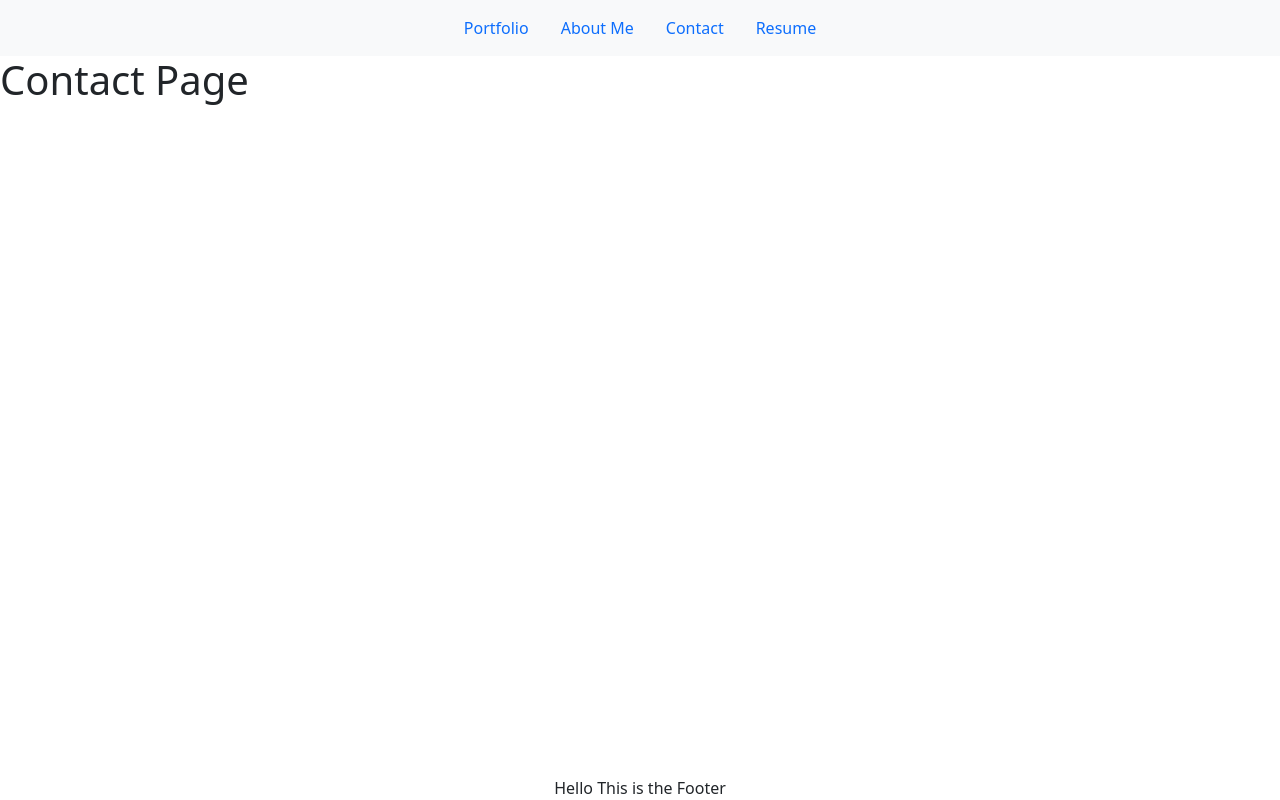
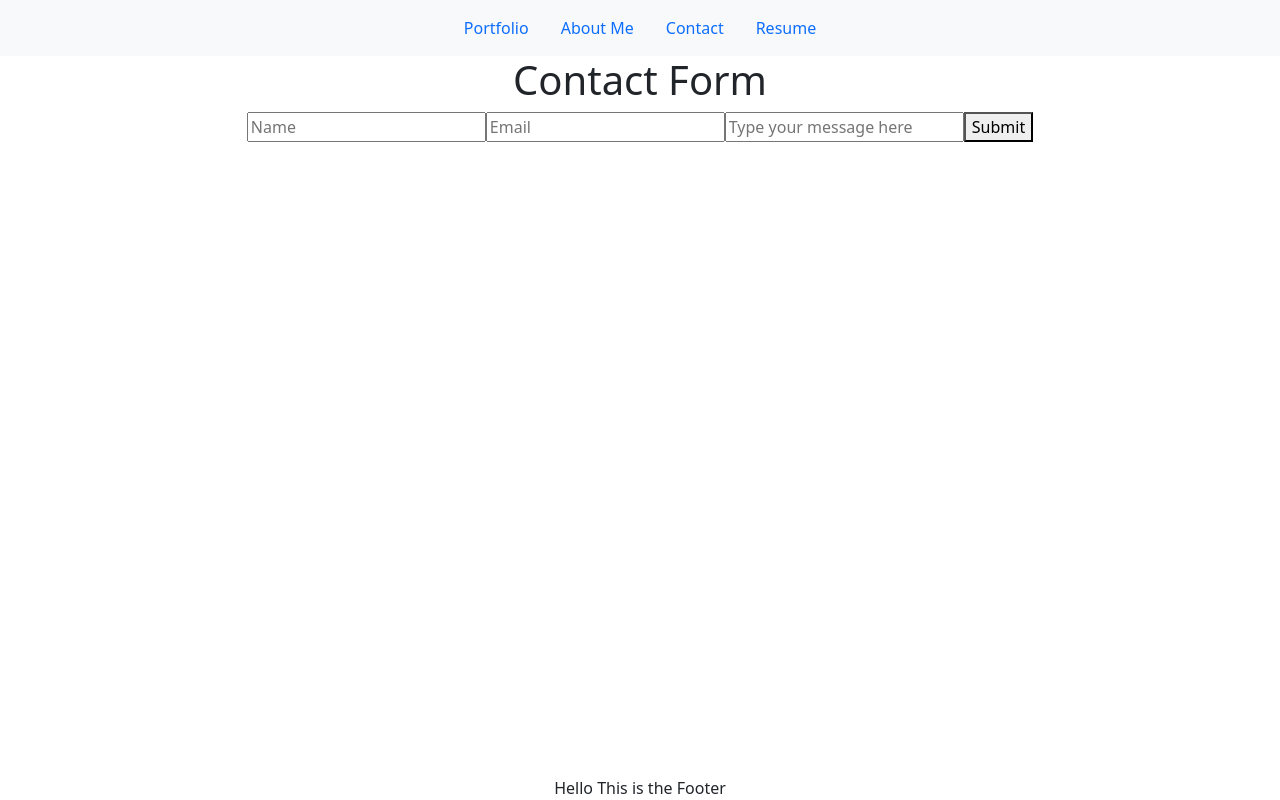
Before and after one commit to ThomasMunzar/Thomas_Portfolio-React, a React (Vite) app: page /contact in a window 1280 px wide. Built offline with nearby package versions, Linux system fonts and the light colour scheme.

Commit message:
added input fields for user, trying to figure out how to validate email

```diff
--- a/src/components/pages/Contact.jsx
+++ b/src/components/pages/Contact.jsx
@@ -1,10 +1,71 @@
 import { useState } from "react";
 
-export default function Contact() {
-    return (
-      <div>
-        <h1>Contact Page</h1>
+function Contact() {
+	const [name, setName] = useState('');
+	const [email, setEmail] = useState('');
+	const [message, setMessage] = useState('');
 
-      </div>
-    );
-  }
+
+
+	const handleInputChange = e => {
+		const { target } = e;
+		const inputType = target.name;
+		const inputValue = target.value;
+
+		// Based on the input type, we set the state of either email, username, and password
+		if (inputType === 'name') {
+			setName(inputValue);
+		} else if (inputType === 'email') {
+			setEmail(inputValue);
+		} else {
+			setMessage(inputValue);
+		}
+	};
+
+	const handleFormSubmit = e => {
+		e.preventDefault();
+		if(name === '' || email === '' || message === '') {
+			alert('Please fill in all fields');
+		}
+	}
+
+	return (
+		<div className="container text-center">
+			<h1>
+				Contact Form
+			</h1>
+			<form className="form" onSubmit={handleFormSubmit}>
+				<input
+					value={name}
+					name="name"
+					onChange={handleInputChange}
+					// onChange={orThisWayForBoth}
+					type="text"
+					placeholder="Name"
+				/>
+				<input
+					value={email}
+					name="email"
+					onChange={handleInputChange}
+					// onChange={orThisWayForBoth}
+					type="text"
+					placeholder="Email"
+				/>
+				<input
+					value={message}
+					name="message"
+					onChange={handleInputChange}
+					// onChange={orThisWayForBoth}
+					type="text"
+					placeholder="Type your message here"
+				/>
+
+				<button type="submit">
+					Submit
+				</button>
+			</form>
+		</div>
+	)
+}
+
+export default Contact;
```
